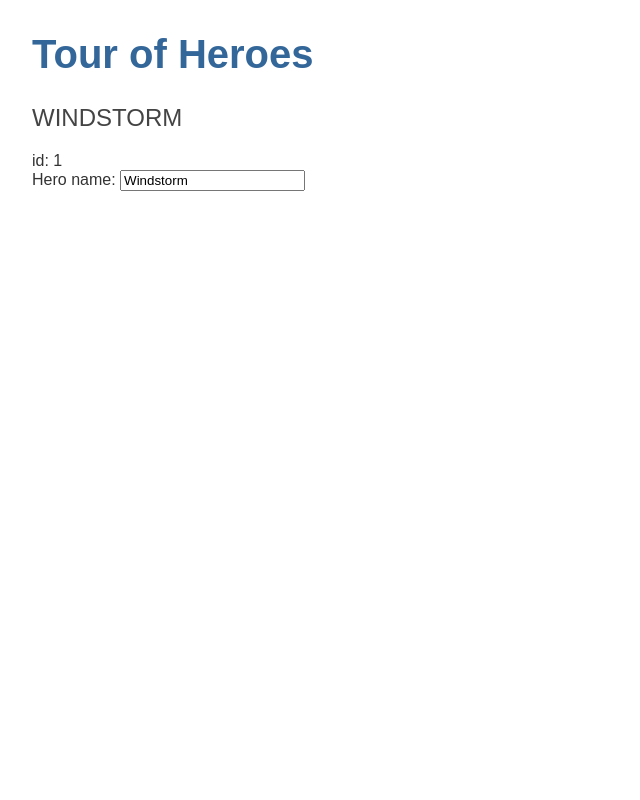
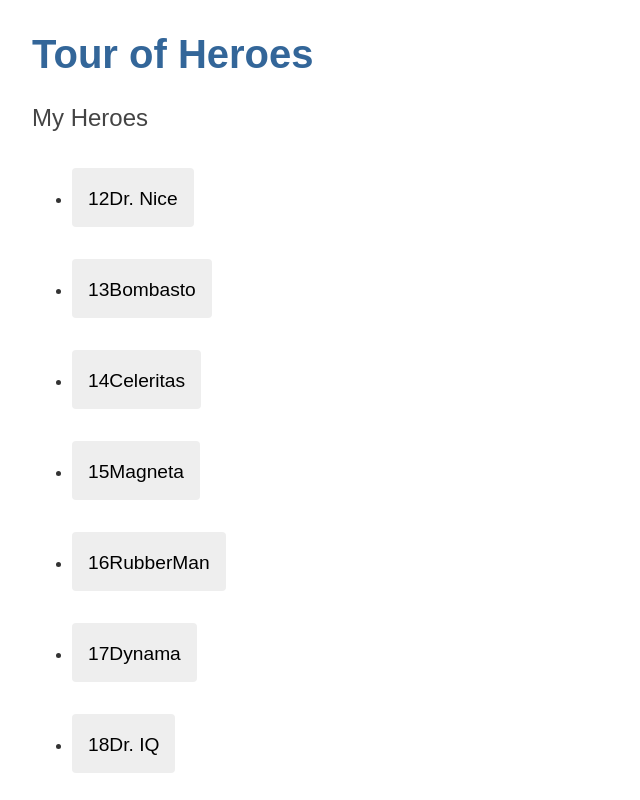
Before and after one commit to UrsulaMontag/TourOfHeroes, an Angular app: page / in a window 1280 px wide. Shown: the top 800 px of the page, without its empty margins (0-640 px from the left). Built offline with nearby package versions, Linux system fonts and the light colour scheme.

Commit message:
Add repeater directive ngFor loop

```diff
--- a/src/app/heroes/heroes.component.html
+++ b/src/app/heroes/heroes.component.html
@@ -1,8 +1,9 @@
-<h2> {{ hero.name | uppercase }} </h2>
-<div>
-    <span>id: </span> {{ hero.id }}
-</div>
-<div>
-    <label for="name">Hero name: </label>
-    <input id="name" [(ngModel)]="hero.name" placeholder="name">
-  </div>
+<h2> My Heroes </h2>
+    <ul class="heroes">
+        <li *ngFor="let hero of heroes">
+            <button type="button">
+                <span class="badge">{{ hero.id }}</span>
+                <span class="name">{{ hero.name }}</span>
+            </button>
+        </li>
+    </ul>
```
